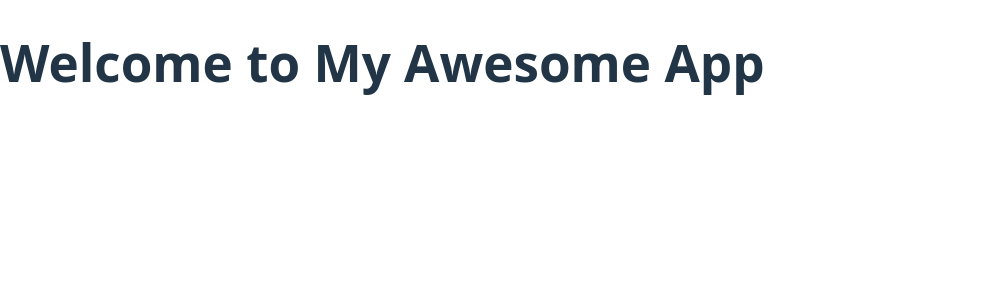
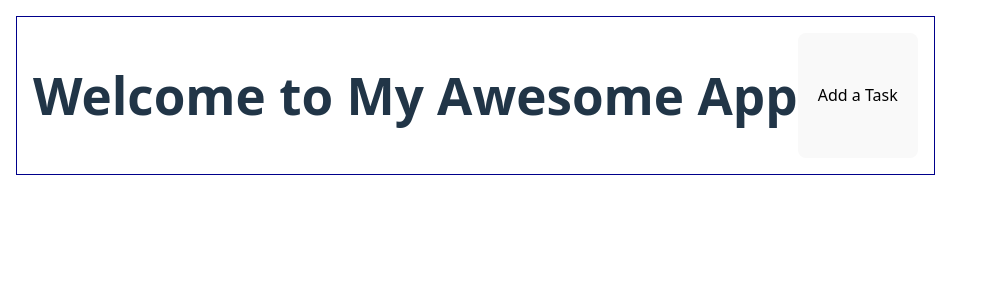
Before and after one commit to Ying29-Wang/CS5610, a React (Vite) app in the folder week9/my-react-app/: page / in a window 1280 px wide. Shown: the top 300 px of the page, without its empty margins (0-998 px from the left). Built offline with nearby package versions, Linux system fonts and the light colour scheme.

Commit message:
add appContainer and headerContainer

```diff
--- a/week9/my-react-app/src/App.jsx
+++ b/week9/my-react-app/src/App.jsx
@@ -3,7 +3,7 @@ import Header from './components/Header';
 
 export default function App() {
   const appName = "My Awesome App"
-  return <div>
+  return <div className="appContainer">
     <Header myAppName={appName} />
   </div>;
 }
--- a/week9/my-react-app/src/components/Header.jsx
+++ b/week9/my-react-app/src/components/Header.jsx
@@ -4,8 +4,9 @@ export default function Header({myAppName}) {
     console.log(myAppName);
     return (
         <div>
-            <header>
+            <header className="headerContainer">
             <h1>Welcome to {myAppName}</h1>
+            <button>Add a Task</button>
             </header>
         </div>
     );
--- a/week9/my-react-app/src/index.css
+++ b/week9/my-react-app/src/index.css
@@ -66,3 +66,14 @@ button:focus-visible {
     background-color: #f9f9f9;
   }
 }
+
+.appContainer {
+  border: darkblue 1px solid;
+  padding: 1em;
+  margin: 1em;
+}
+
+.headerContainer{
+  display: flex;
+  justify-content: space-between;
+}
```
